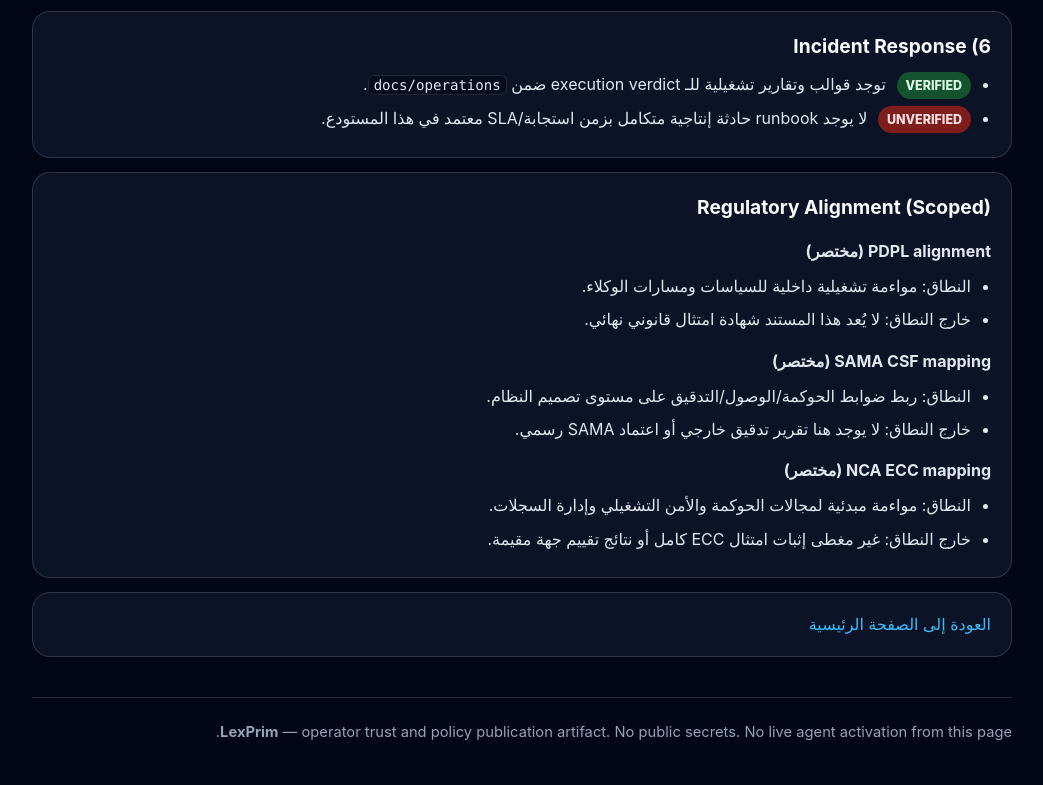
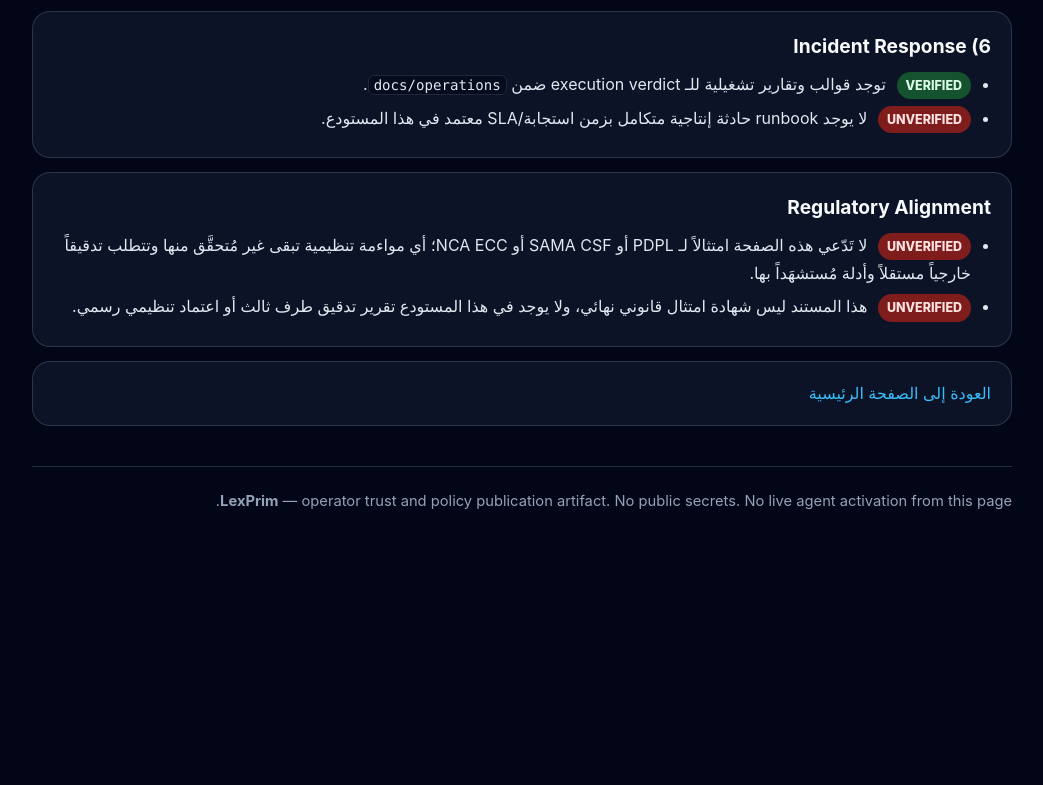
Before and after one commit to CurLexAI/swarms, a website: page public/trust/index.html in a window 1280 px wide. Shown: the part 1064-1849 px from the top of the page, without its empty margins (118-1161 px from the left). After the commit the page ends 1618 px from the top, so only its background shows below. Drawn offline with Linux system fonts and the light colour scheme.

Commit message:
Reframe regulatory alignment as UNVERIFIED disclaimer (no uncited compliance claims)

```diff
--- a/public/trust/index.html
+++ b/public/trust/index.html
@@ -173,21 +173,10 @@
     </div>
 
     <div class="card">
-      <h2>Regulatory Alignment (Scoped)</h2>
-      <h3>PDPL alignment (مختصر)</h3>
+      <h2>Regulatory Alignment</h2>
       <ul>
-        <li>النطاق: مواءمة تشغيلية داخلية للسياسات ومسارات الوكلاء.</li>
-        <li>خارج النطاق: لا يُعد هذا المستند شهادة امتثال قانوني نهائي.</li>
-      </ul>
-      <h3>SAMA CSF mapping (مختصر)</h3>
-      <ul>
-        <li>النطاق: ربط ضوابط الحوكمة/الوصول/التدقيق على مستوى تصميم النظام.</li>
-        <li>خارج النطاق: لا يوجد هنا تقرير تدقيق خارجي أو اعتماد SAMA رسمي.</li>
-      </ul>
-      <h3>NCA ECC mapping (مختصر)</h3>
-      <ul>
-        <li>النطاق: مواءمة مبدئية لمجالات الحوكمة والأمن التشغيلي وإدارة السجلات.</li>
-        <li>خارج النطاق: غير مغطى إثبات امتثال ECC كامل أو نتائج تقييم جهة مقيمة.</li>
+        <li><span class="tag unverified">UNVERIFIED</span> لا تَدّعي هذه الصفحة امتثالاً لـ PDPL أو SAMA CSF أو NCA ECC؛ أي مواءمة تنظيمية تبقى غير مُتحقَّق منها وتتطلب تدقيقاً خارجياً مستقلاً وأدلة مُستشهَداً بها.</li>
+        <li><span class="tag unverified">UNVERIFIED</span> هذا المستند ليس شهادة امتثال قانوني نهائي، ولا يوجد في هذا المستودع تقرير تدقيق طرف ثالث أو اعتماد تنظيمي رسمي.</li>
       </ul>
     </div>
 
```
